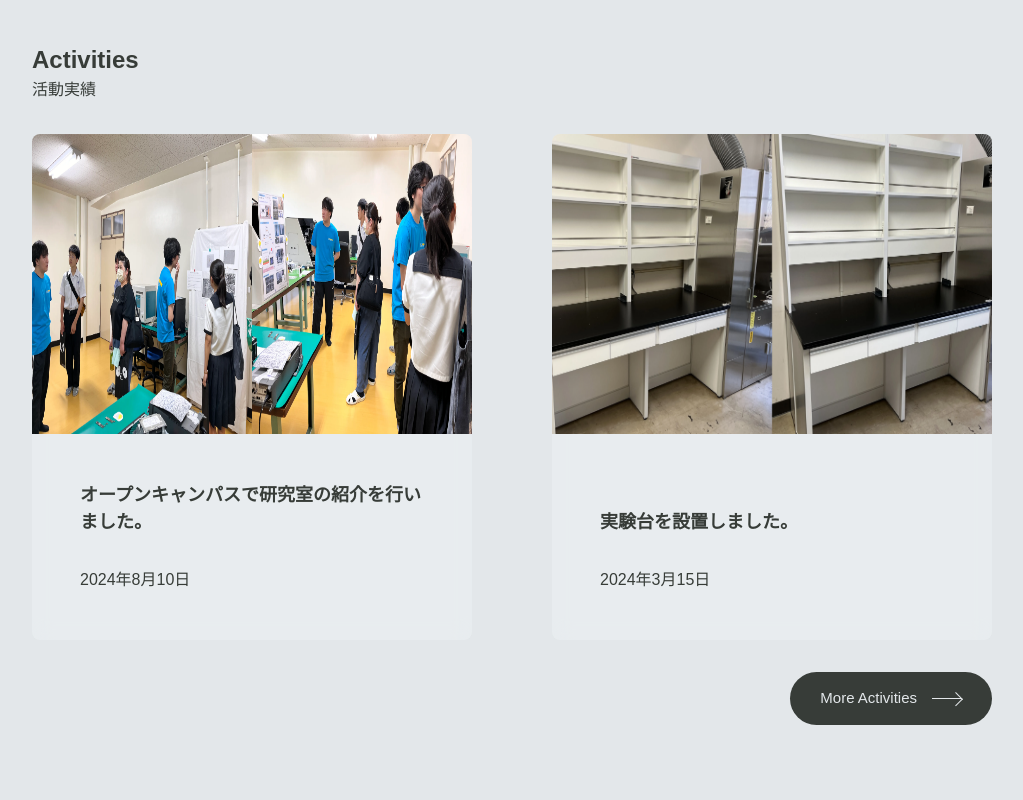
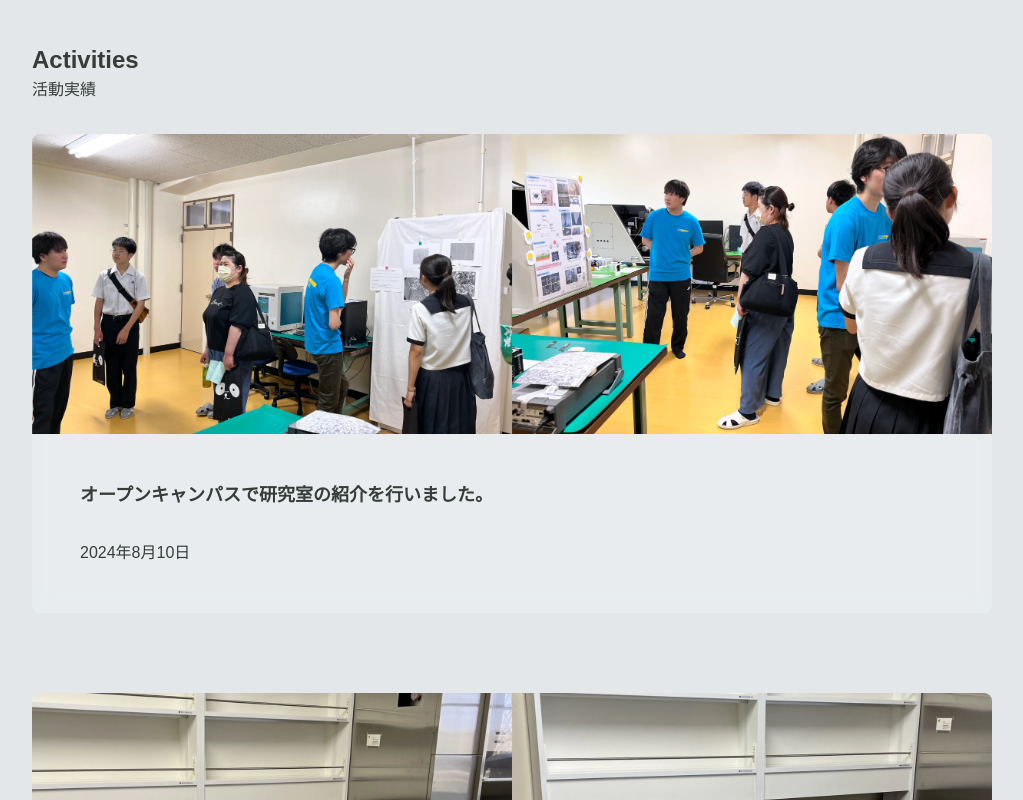
Before and after one commit to svertkatter/ohnolab3, a Nuxt app: page / in a window 1280 px wide. Shown: the part 2440-3240 px from the top of the page, without its empty margins (128-1151 px from the left). Built offline with nearby package versions, Linux system fonts and the light colour scheme; a web font is replaced by a local one.

Commit message:
feat: :sparkles: 最新の活動実績を表示

```diff
--- a/assets/css/style.css
+++ b/assets/css/style.css
@@ -383,25 +383,27 @@ img{
     --section-gap: 5em;
     margin-top: var(--section-margin);
     display: grid;
-    grid-template-columns: repeat(auto-fit, minmax(300px, 1fr));
+    grid-template-columns: repeat(auto-fit, minmax(500px, 1fr));
     gap: var(--section-gap);
 }
 
 .act-card{
     display: grid;
-    grid-template-rows: repeat(auto-fit, minmax(300px, 1fr));
+    grid-template-columns: repeat(auto-fit, minmax(500px, 1fr));
     background: rgb(236, 240, 242, 0.6);
     backdrop-filter: blur(10px);
     border-radius: var(--radius);
+    justify-content: start;
 
     .act-img{
         width: 100%;
         height: 300px;
-        object-fit: cover;
+        /* object-fit: cover; */
         img{
             width: 100%;
             height: 100%;
             border-radius: var(--radius) var(--radius) 0 0;
+            object-fit: cover;
         }
     }
 
--- /dev/null
+++ b/components/LatestAct.vue
@@ -0,0 +1,34 @@
+<!-- components/LatestAct.vue -->
+<template>
+    <ActCard
+      v-for="(act, index) in latestActs"
+      :key="index"
+      :imgSrc="act.imgSrc"
+      :title="act.title"
+      :date="formatDate(act.date)"
+    />
+  </template>
+
+  <script setup>
+import { actData } from '~/data/actData';
+
+// 日付を「YYYY-MM-DD」形式から「YYYY年M月D日」にフォーマットする関数
+const formatDate = (dateStr) => {
+  const date = new Date(dateStr);
+  const year = date.getFullYear();
+  const month = date.getMonth() + 1; // 月は0から始まるので+1
+  const day = date.getDate();
+  return `${year}年${month}月${day}日`;
+};
+
+// 全てのデータを取得し、配列に変換して日付で昇順ソート
+const allActs = Object.keys(actData)
+  .flatMap(year => Object.values(actData[year])) // 各年度のデータを配列に変換してフラット化
+  .sort((a, b) => new Date(a.date) - new Date(b.date)); // 日付で昇順ソート
+
+// デバッグ用にソートされた配列をコンソールに出力
+//console.log('Sorted allActs:', allActs);
+
+// 昇順の最後の2件を抽出
+const latestActs = allActs.slice(-2).reverse();
+  </script>
--- a/data/actData.js
+++ b/data/actData.js
@@ -5,239 +5,239 @@ export const actData = {
       "2024-08-10": {
         imgSrc: "/img/act/2024/240810/240810.webp",
         title: "オープンキャンパスで研究室の紹介を行いました。",
-        date: "2024年8月10日",
+        date: "2024-8-10",
       },
     },
     2023: {
       "2024-03-15": {
         imgSrc: "/img/act/2023/240315/table240315.webp",
         title: "実験台を設置しました。",
-        date: "2024年3月15日",
+        date: "2024-3-15",
       },
       "2024-02-20": {
         imgSrc: "/img/act/2023/240220/spin240123.webp",
         title: "フェイルセーフオーブンを設置しました。",
-        date: "2024年2月20日",
+        date: "2024-2-20",
       },
       "2024-02-16": {
         imgSrc: "/img/act/2023/240216/MSD240216.webp",
         title: "修士論文発表会において、タカシタくんが発表しました。",
-        date: "2024年2月16日",
+        date: "2024-2-16",
       },
       "2024-01-23": {
         imgSrc: "/img/act/2023/240123/oven240123.webp",
         title: "ミカサ社スピンコーターを設置しました。",
-        date: "2024年1月23日",
+        date: "2024-1-23",
       },
       "2023-11-26": {
         imgSrc: "/img/act/2023/231126/JSAP231126.webp",
         title: "2023年度 応用物理学会九州支部学術講演会が九州大学で開催され、タカシタくんが発表しました。",
-        date: "2023年11月26日",
+        date: "2023-11-26",
       },
       "2023-09-07": {
         imgSrc: "/img/act/2023/230907/JCEEE230907.webp",
         title: "令和5年度 電気・情報関係学会九州支部連合大会（第76回）でハマダくんが崇城大学で発表しました。",
-        date: "2023年9月7日",
+        date: "2023-9-7",
       },
     },
     2022: {
         "2023-03-02": {
           imgSrc: "/img/act/2022/230302/purewater220302.webp",
           title: "オレガノ社製超純水装置を設置しました。",
-          date: "2023年3月2日",
+          date: "2023-3-2",
         },
         "2023-02-21": {
           imgSrc: "/img/act/2022/230221/230221.webp",
           title: "卒業論文発表会において、サイゴウくん、エトウさん、トウナイくん、ハマダくん、ハラダくん、イノウエくんが発表しました。",
-          date: "2023年2月21日",
+          date: "2023-2-21",
         },
         "2023-02-17": {
           imgSrc: "/img/act/2022/230217/230217.webp",
           title: "修士論文発表会において、サカモトくん、サトウくん、ミナミさんが発表しました。",
-          date: "2023年2月17日",
+          date: "2023-2-17",
         },
         "2022-11-26": {
           imgSrc: "/img/act/2022/221126/JSAP221126.webp",
           title: "2022年度 応用物理学会九州支部学術講演会が大分大学で開催され、サトウくんとミナミさんが発表しました。",
-          date: "2022年11月26日",
+          date: "2022-11-26",
         },
         "2022-09-16": {
           imgSrc: "/img/act/2022/220916/JCEEE220916.webp",
           title: "令和4年度 電気・情報関係学会九州支部連合大会（第75回）でタカシタくんとシイハラが発表しました。",
-          date: "2022年9月16日",
+          date: "2022-9-16",
         },
         "2022-07-31": {
           imgSrc: "/img/act/2022/220731/OC220731.webp",
           title: "オープンキャンパスで研究室の紹介を行いました。",
-          date: "2022年11月26日",
+          date: "2022-11-26",
         },
         "2022-06-10": {
           imgSrc: "/img/act/2022/220610/MMS220610.webp",
           title: "情報メディア学会マルチメディアストレージ研究会において大野が招待講演を行いました。",
-          date: "2022年6月10日",
+          date: "2022-6-10",
         },
     },
     2021: {
         "2022-02-28":{
             imgSrc: "/img/act/2021/220228/Kaken220228.webp",
             title: "科学研究費助成事業（科研費）基盤研究(B)に採択されました。",
-            date: "2022年2月28日",
+            date: "2022-2-28",
         },
         "2022-02-21":{
             imgSrc: "/img/act/2021/220221/BSD220221.webp",
             title: "卒業論文発表会において、ウチダくん、シラカミくん、タカシタくん、タキくん、ハマダくん、マツバラくん、ナガトモくんが発表しました。",
-            date: "2022年2月21日",
+            date: "2022-2-21",
         },
         "2022-02-17":{
             imgSrc: "/img/act/2021/220217/MSD220217.webp",
             title: "修士論文発表会において、カタフチくん、ミエノくんが発表しました。",
-            date: "2022年2月17日",
+            date: "2022-2-17",
         },
         "2021-12-15":{
             imgSrc: "/img/act/2021/211215/Clean211215.webp",
             title: "201号室にクリーンブースを設置しました。",
-            date: "2021年12月15日",
+            date: "2021-12-15",
         },
         "2021-12-04":{
             imgSrc: "/img/act/2021/211204/JSAP211204.webp",
             title: "2021年度 応用物理学会九州支部学術講演会がオンラインで開催され、ミエノくんとサカモトくんが発表しました。",
-            date: "2021年12月4日",
+            date: "2021-12-4",
         },
         "2021-11-11":{
             imgSrc: "/img/act/2021/211111/MEMRISYS2021.webp",
             title: "MEMRISYS2021でミナミさん、サトウくん、サカモトくんが発表しました。",
-            date: "2021年11月11日",
+            date: "2021-11-11",
         },
         "2021-11-02":{
             imgSrc: "/img/act/2021/211102/Nature211102.webp",
             title: "Nature Materialsの論文引用数が1000回となりました。",
-            date: "2021年11月2日",
+            date: "2021-11-2",
         },
         "2021-10-19":{
             imgSrc: "/img/act/2021/211019/R204_211019.webp",
             title: "204号室の改修工事を行いました。",
-            date: "2021年10月19日",
+            date: "2021-10-19",
         },
         "2021-09-29":{
             imgSrc: "/img/act/2021/210929/Challenge210929.webp",
             title: "大分大学高大接続教育の理系チャレンジ講座でオオノが講師をしました。",
-            date: "2021年9月29日",
+            date: "2021-09-29",
         },
         "2021-09-25":{
             imgSrc: "/img/act/2021/210925/JCEEE210925.webp",
             title: "令和3年度 電気・情報関係学会九州支部連合大会（第74回）でサトウくんが発表しました。",
-            date: "2021年9月25日",
+            date: "2021-09-25",
         },
         "2021-07-14":{
             imgSrc: "/img/act/2021/210714/LSI210714.webp",
             title: "大分県LSIクラスター形成推進会議半導体基礎講座が開催されました。今年度もコロナの影響でオンラインでの開催となりました。",
-            date: "2021年7月14日",
+            date: "2021-07-14",
         },
         "2021-07-09":{
             imgSrc: "/img/act/2021/210709/KAKEN210709.webp",
             title: "科学研究費助成事業（科研費）挑戦的研究(萌芽)に採択されました。",
-            date: "2021年7月9日",
+            date: "2021-07-09",
         },
         "2021-07-01":{
             imgSrc: "/img/act/2021/210701/HP210701.webp",
             title: "大野研究室のホームページが開設されました。",
-            date: "2021年7月1日",
+            date: "2021-07-01",
         },
         "2021-06-10":{
             imgSrc: "/img/act/2021/210610/MMS210610.webp",
             title: "映像メディア学会でミナミさんが発表し、委員長賞を受賞しました。",
-            date: "2021年06月10日",
+            date: "2021-06-10",
         },
     },
     2020: {
         "2021-02-19":{
             imgSrc: "/img/act/2020/210219/BSD210219.webp",
             title: "卒業論文発表会において、サトウくん、フジイくん、ミナミさん、サトウくん、サカモトくんが発表しました。コロナ禍のためマスクをしています。",
-            date: "2021年2月19日",
+            date: "2021-02-19",
         },
         "2021-02-17":{
             imgSrc: "/img/act/2020/210217/MSD210217.webp",
             title: "修士論文発表会において、ニノミヤくん、オバタくん、カメイくんが発表しました。大野研究室で初めての修士修了生です。こちらもコロナ禍のためマスクをしています。",
-            date: "2021年2月17日",
+            date: "2021-02-17",
         },
-        "2020-09-16":{
+        "2021-02-17":{
             imgSrc: "/img/act/2020/200916/LSI200916.webp",
             title: "大分県LSIクラスター形成推進会議半導体基礎講座が開催されました。コロナの影響でオンラインでの開催となりました。",
-            date: "2020年9月16日",
+            date: "2021-02-17",
         },
     },
     2019: {
         "2020-03-21":{
             imgSrc: "/img/act/2019/200321/R203_200321.webp",
             title: "203号室と207号室の改修工事を行いました。",
-            date: "2020年3月21日",
+            date: "2020-03-21",
         },
         "2020-02-20":{
             imgSrc: "/img/act/2019/200220/BSD200220.webp",
             title: "卒業論文発表会において、フルタニくん、カイくん、カタフチくん、ヒガシくん、フルノくん、ミエノくんが発表しました。",
-            date: "2020年2月20日",
+            date: "2020-02-20",
         },
         "2020-02-19":{
             imgSrc: "/img/act/2019/200219/microscope200219.webp",
             title: "オリンパス正立顕微鏡BX53Mを設置しました。",
-            date: "2020年2月19日",
+            date: "2020-02-19",
         },
         "2019-11-25":{
             imgSrc: "/img/act/2019/191125/Nanoplat191125.webp",
             title: "文部科学省ナノテクノロジープラットフォーム主催の実習にオバタくんが参加しました。",
-            date: "2019年11月25日",
+            date: "2019-11-25",
         },
         "2019-10-11":{
             imgSrc: "/img/act/2019/191011/Nakatukita191011.webp",
             title: "大分県立中津北高等学校で講義を行いました。",
-            date: "2019年10月11日",
+            date: "2019-10-11",
         },
         "2019-09-27":{
             imgSrc: "/img/act/2019/190927/JCEEE190927.webp",
             title: "令和元年度 電気・情報関係学会九州支部連合大会（第71回）が九州工業大学戸畑キャンパスで開催され、オバタくんとカメイくんが発表しました。",
-            date: "2019年9月27日",
+            date: "2019-09-27",
         },
         "2019-09-25":{
             imgSrc: "/img/act/2019/190925/Nanoplat190925.webp",
             title: "文部科学省ナノテクノロジープラットフォーム学生研究・米国NNCI施設利用研修プログラム成果発表かいが東京大会で開催され、ニノミヤくんが発表しました。",
-            date: "2019年9月25日",
+            date: "2019-09-25",
         },
         "2019-07-03":{
             imgSrc: "/img/act/2019/190703/LSI190703.webp",
             title: "大分県LSIクラスター形成推進会議半導体基礎講座が開催され、オオノが講師をしました。",
-            date: "2019年7月3日",
+            date: "2019-07-03",
         },
     },
     2018: {
         "2019-03-18":{
             imgSrc: "/img/act/2018/190318/R201_190318.webp",
             title: "201号室の改修工事を行いました。壁も床も落ち着いた色できれいです。",
-            date: "2019年3月18日",
+            date: "2019-03-18",
         },
         "2019-02-21":{
             imgSrc: "/img/act/2018/190221/BSD190221.webp",
             title: "卒業論文発表会において、タカノくん、アナイくん、アベくん、オバタくん、カメイくん、ニノミヤくんが発表しました。",
-            date: "2019年2月21日",
+            date: "2019-02-21",
         },
         "2018-09-28":{
             imgSrc: "/img/act/2018/180928/JCEEE180928.webp",
             title: "平成30年度 電気・情報関係学会九州支部連合大会（第71回）が大分大学旦野原キャンパスで開催されました。",
-            date: "2018年9月28日",
+            date: "2018-09-28",
         },
         "2018-08-10":{
             imgSrc: "/img/act/2018/180810/OC180810.webp",
             title: "オープンキャンパスで研究室の紹介をしています。予想以上に参加人数が多く、席が足りなくて慌てる場面もありました。",
-            date: "2018年8月10日",
+            date: "2018-08-10",
         },
         "2018-08-08":{
             imgSrc: "/img/act/2018/180808/SDM180808.webp",
             title: "北海道大学で行われたSDM研究会においてオオノが招待講演を行いました。北大はキャンパスが広いですね。",
-            date: "2018年8月8日",
+            date: "2018-08-08",
         },
         "2018-07-11":{
             imgSrc: "/img/act/2018/1800711/LSI180711.webp",
             title: "大分県LSIクラスター形成推進会議半導体基礎講座が開催され、オオノが講師をしました。",
-            date: "2018年9月28日",
+            date: "2018-07-11",
         },
     },
     // 他の年度も追加可能
--- a/pages/index.vue
+++ b/pages/index.vue
@@ -64,7 +64,7 @@
             </div>
 
             <div class="act-section">
-                <ActCard
+                <!-- <ActCard
                 imgSrc="/img/act/2024/240810/240810.webp"
                 title="オープンキャンパスで研究室の紹介を行いました。"
                 date="2024年8月10日"
@@ -74,7 +74,8 @@
                 imgSrc="/img/act/2023/240315/table240315.webp"
                 title="実験台を設置しました。"
                 date="2024年3月15日"
-                />
+                /> -->
+                <LatestAct/>
             </div>
 
             <div class="more">
```
